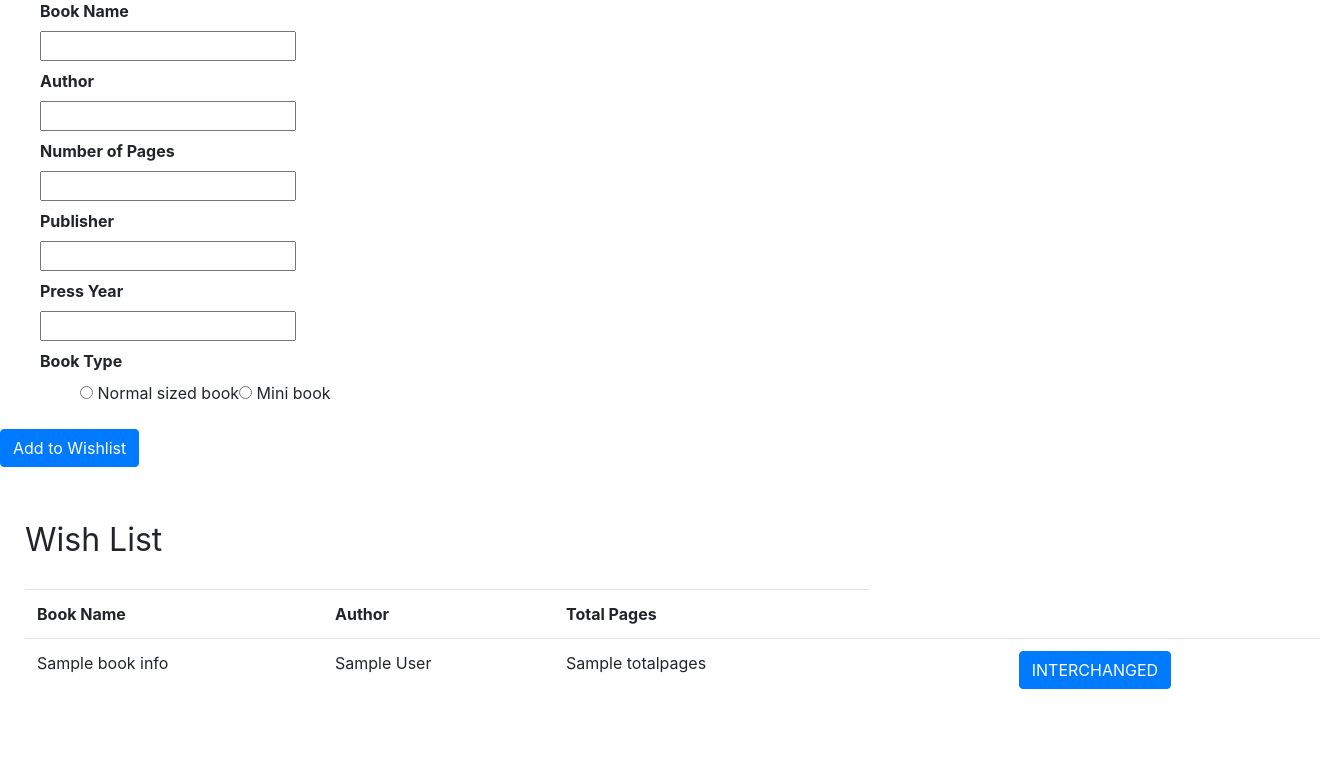
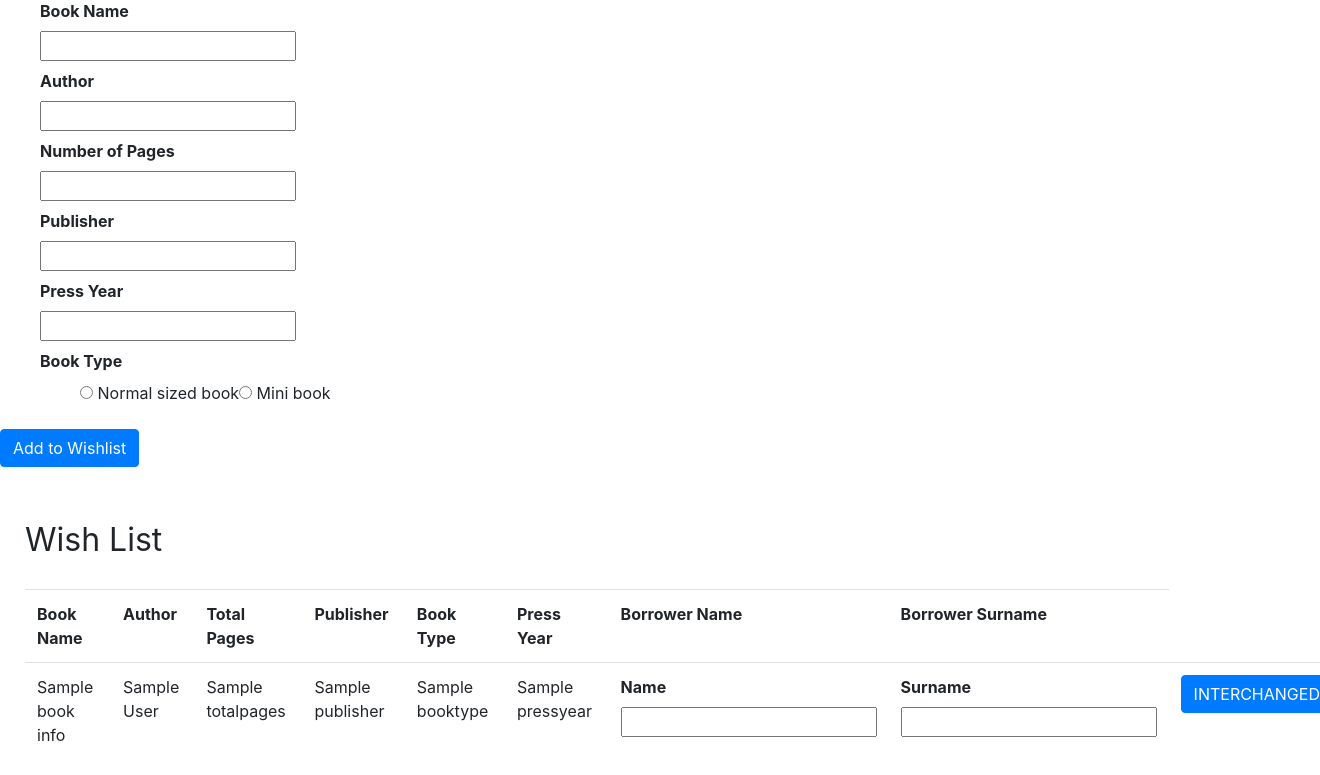
Before and after one commit to itucsdb1918/itucsdb1918, a Flask app: page /wishlist in a window 1320 px wide. Shown: the part 191-966 px from the top of the page. Before the commit the page ends 880 px from the top, so only its background shows below. Run offline with Flask 2, Linux system fonts and the light colour scheme; a database or web service that is not in the repository returns one stand-in record (values such as "Sample title"); some libraries are stand-ins or nearby versions.

Commit message:
Wishlist interchanged button adds event to Interchange event list

```diff
--- a/dbRemote.py
+++ b/dbRemote.py
@@ -134,6 +134,15 @@ class Database:
             cursor.execute(query)
 
 
+    def insertEventToInterchangeEventList(self, newEvent):
+        with self.con.cursor(cursor_factory=psycopg2.extras.DictCursor) as cursor:
+            query = """INSERT INTO interchange_event_list
+            (lenderid, borrowerid, bookname, bookauthor, totalpages, publisher) VALUES
+            ('%d', '%d', '%s','%s', '%d', '%s');""" %(newEvent[0], newEvent[1],newEvent[2],newEvent[3],newEvent[4],newEvent[5])
+            cursor.execute(query)
+
+
+
 
     def getMyFlow(self,userid):
         borrowed = []
@@ -221,7 +230,7 @@ class Database:
         queryRes = []
         #print('wishlist id is -> {}'.format(wishlistid))
         with self.con.cursor(cursor_factory=psycopg2.extras.DictCursor) as cursor:
-            query = "SELECT bookname, bookauthor, totalpages FROM book_info_list JOIN wish_list ON (book_info_list.bookid = wish_list.bookid) WHERE wishlistid = {}".format(wishlistid)
+            query = "SELECT bookname, bookauthor, totalpages, publisher, booktype, pressyear FROM book_info_list JOIN wish_list ON (book_info_list.bookid = wish_list.bookid) WHERE wishlistid = {}".format(wishlistid)
             cursor.execute(query)
             queryRes = cursor.fetchall()
         #print("QUERY RESULT: {}".format(queryRes))
--- a/forms.py
+++ b/forms.py
@@ -112,3 +112,7 @@ class UpdateMessageForm(FlaskForm):
     topic = StringField('Topic', validators=[validators.input_required()])
     message = TextAreaField('Message', validators=[validators.input_required()])
     priority = StringField('Priority', validators=[validators.input_required()])
+
+class InterchangeUserInfoForm(FlaskForm):
+    name = StringField('Name', validators=[validators.input_required()])
+    surname = StringField('Surname', validators=[validators.input_required()])
--- a/server.py
+++ b/server.py
@@ -1,7 +1,7 @@
 #from flask import Flask, render_template
 from flask import Flask,redirect,render_template,url_for,session,request,flash
 from dbRemote import Database
-from forms import signUp, logIn, AddBookToWishlist, AddBookToAvailableBooksList,UpdateAvailableBookForm,SendMessageForm, UpdateMessageForm, updateSchoolForm,rmSchoolForm,newSchoolForm,updateProfileForm,UpdateBookForm
+from forms import signUp, logIn, AddBookToWishlist, AddBookToAvailableBooksList,UpdateAvailableBookForm,SendMessageForm, UpdateMessageForm, updateSchoolForm,rmSchoolForm,newSchoolForm,updateProfileForm,UpdateBookForm,InterchangeUserInfoForm
 from model.user import User
 
 app = Flask(__name__)
@@ -229,6 +229,7 @@ def wishlist():
         wishlist.append(item)
 
     formWishlist = AddBookToWishlist()
+    userInfoForm = InterchangeUserInfoForm()
 
     if request.method == "POST":
         bookname = request.form.get("bookname")
@@ -239,7 +240,8 @@ def wishlist():
         year = request.form.get("year")
 
 
-        if request.form["btn"] == "removeValue" : #REMOVE FROM WISHLIST
+
+        if request.form["btn"] == "removeValue" : #REMOVE FROM WISHLIST (BY USING INTERCHANGED BUTTON)
             #wl = db.rmWishlist(wishlistId)
             #print('REMOVE BOOK NAME: {}'.format(request.form['bookname']))
             print('BOOK NAME: {} , AUTHOR: {}, PAGES: {}'.format(bookname, author, pages))
@@ -250,14 +252,30 @@ def wishlist():
 
             wishlist = db.getWishlist(wishlistId)
 
-            return render_template('wishlist.html', wishlist=wishlist, form = formWishlist)
+            # Add this operation to interchange event list
+            borrowerName = userInfoForm.name.data
+            borrowerSurname = userInfoForm.surname.data
+
+            borrowerId = db.getUserIdByNameAndSurname(borrowerName, borrowerSurname)
+            #If user does not exist, then return
+            if borrowerId is None:
+                return render_template('wishlist.html', wishlist=wishlist, form = formWishlist, userForm=userInfoForm)
+
+            lenderId = db.userid
+
+            newEvent = [lenderId, borrowerId, bookname, author, int(pages), publisher]
+
+            #print('LID:{}, BID:{}, name:{}, author:{}, pages:{}, publisher:{}'.format(lenderId, borrowerId, bookname, author, int(pages), publisher))
+            db.insertEventToInterchangeEventList(newEvent)
+
+            return render_template('wishlist.html', wishlist=wishlist, form = formWishlist, userForm=userInfoForm)
 
         elif  request.form["btn"] == "p0" : # SHOW WISHLIST
             wl = db.getWishlist(wishlistId)
             wishlist = []
             for item in wl:
                 wishlist.append(item)
-            return render_template('wishlist.html', wishlist=wishlist, form = formWishlist)
+            return render_template('wishlist.html', wishlist=wishlist, form = formWishlist, userForm=userInfoForm)
 
         elif  request.form["btn"] == "available" : # SHOW AVAILABLE LIST
             availableList = []
@@ -288,11 +306,11 @@ def wishlist():
                 # Add book to the wishlist
                 wishlist = db.getWishlist(wishlistId)
 
-            return render_template('wishlist.html', wishlist=wishlist, form = formWishlist)
+            return render_template('wishlist.html', wishlist=wishlist, form = formWishlist, userForm=userInfoForm)
 
 
     wishlist = db.getWishlist(wishlistId)
-    return render_template('wishlist.html', wishlist=wishlist, form = formWishlist)
+    return render_template('wishlist.html', wishlist=wishlist, form = formWishlist, userForm=userInfoForm)
 
 
 @app.route('/availablebooks',methods = ["GET","POST"])
--- a/templates/wishlist.html
+++ b/templates/wishlist.html
@@ -50,6 +50,11 @@ Wish List
     <th>Book Name</th>
     <th>Author</th>
     <th>Total Pages</th>
+    <th>Publisher</th>
+    <th>Book Type</th>
+    <th>Press Year</th>
+    <th>Borrower Name</th>
+    <th>Borrower Surname</th>
   </tr>
 
 
@@ -64,6 +69,9 @@ Wish List
           <td >{{ item[3] }}</td>
           <td >{{ item[4] }}</td>
           <td >{{ item[5] }}</td>
+
+          <td>{{ render_field(userForm.name) }}</td>
+          <td>{{ render_field(userForm.surname) }}</td>
 
 
           <td>
```
